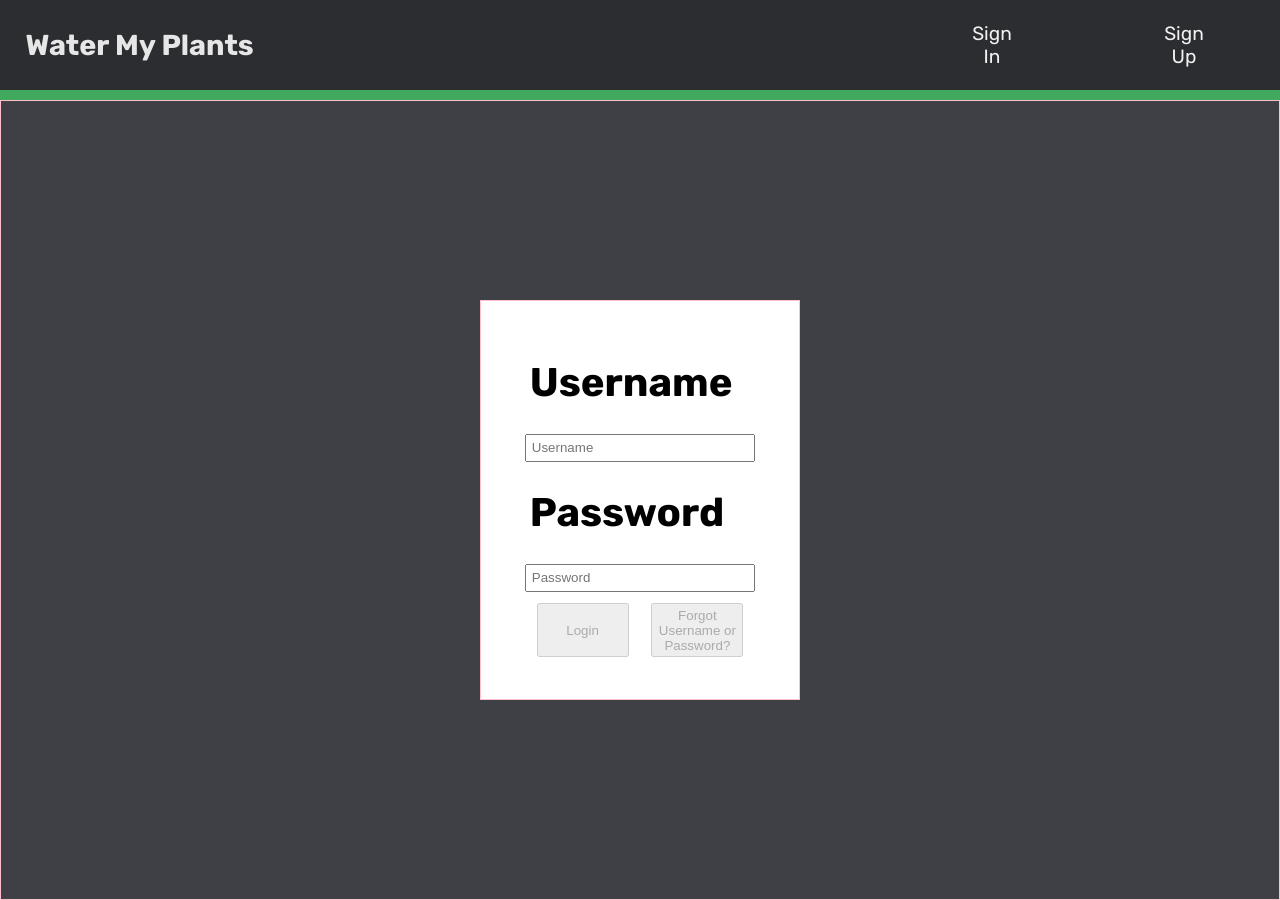
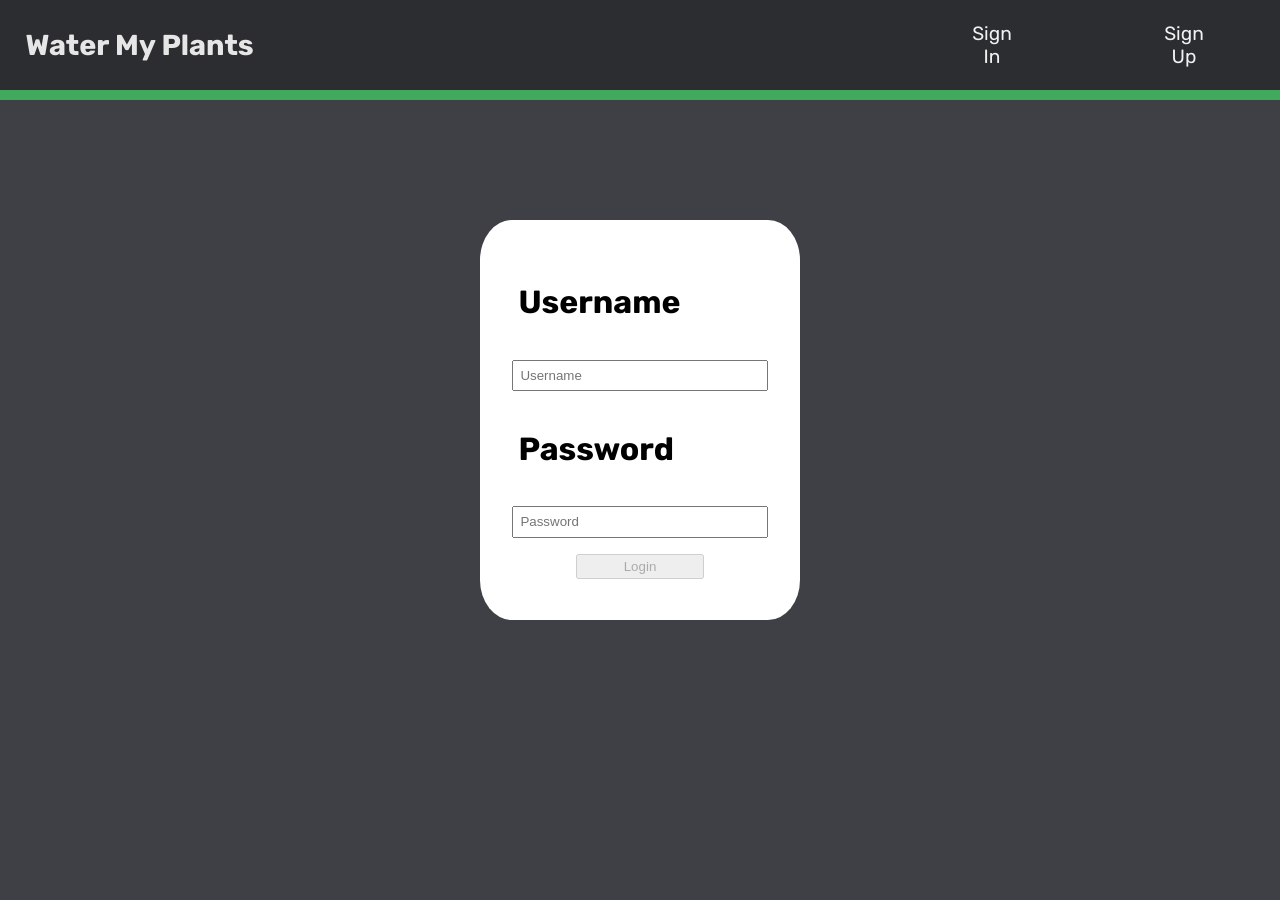
Before and after one commit to BW-Water-My-Plants-1/Front-end, a React (Create React App) app in the folder water-my-plants/: page /login in a window 1280 px wide. After the commit the page ends 800 px from the top, so only its background shows below. Built offline with nearby package versions, Linux system fonts and the light colour scheme; no server answers.

Commit message:
more styling

```diff
--- a/water-my-plants/src/components/Login.js
+++ b/water-my-plants/src/components/Login.js
@@ -5,35 +5,36 @@ const StyledDiv = styled.div`
     display: flex;
     justify-content: center;
     align-items: center;
-    border: 1px solid pink;
-    height: 100vh;
+    height: 80vh;
 `
 
 const LoginDiv = styled.div`
     display: flex;
+    flex-direction: column;
     align-items: center;
     justify-content: center;
     background-color: white;
     height: 50vh;
     width: 25vw;
-    border: 1px solid pink;
+    border-radius: 10%;
 `
 
 const StyledH2 = styled.h2`
-    font-size: 2.5rem;
+    font-size: 2rem;
     padding: 2%;
     margin: 10% auto;
+    width: 80%;
 `
 
 const StyledInput = styled.input`
     padding: 2%;
-    width: 100%;
+    width: 80%;
 `
 
 const StyledSubmit = styled.button`
     padding: 1%;
     margin: 5%;
-    width: 50%;
+    width: 40%;
 `
 
 const ButtonDiv = styled.div`
@@ -59,7 +60,6 @@ const Login = ({inputChange, submit, values, disabled, errors}) => {
             <form className='form container' onSubmit={onSubmit}>
 
                 <LoginDiv>
-                <div className='login container'>
                 <div className='errors'>
                 <div>{errors.username}</div>
                 <div>{errors.email}</div>
@@ -86,9 +86,7 @@ const Login = ({inputChange, submit, values, disabled, errors}) => {
 
                 <ButtonDiv>
                 <StyledSubmit disabled={disabled}>Login</StyledSubmit>
-                <StyledSubmit disabled={disabled}>Forgot Username or Password?</StyledSubmit>
                 </ButtonDiv>
-                </div>
                 </LoginDiv>
             </form>
         </StyledDiv>
```
